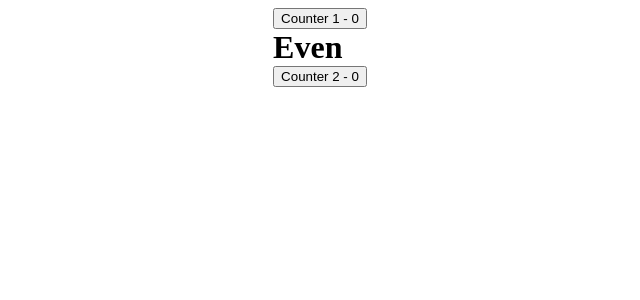
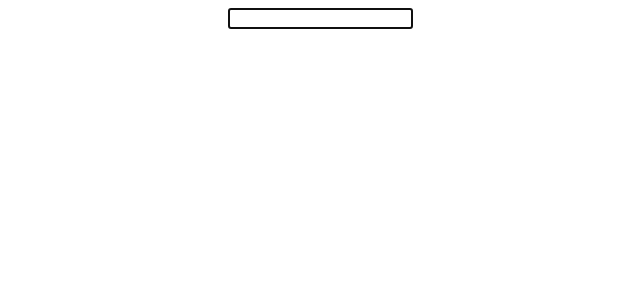
Before and after one commit to parveshnarwal/React-Demo-App, a React (Create React App) app: page / in a window 1280 px wide. Shown: the top 300 px of the page, without its empty margins (320-960 px from the left). Built offline with nearby package versions, Linux system fonts and the light colour scheme.

Commit message:
useRef hook demo

```diff
--- a/src/App.js
+++ b/src/App.js
@@ -8,7 +8,7 @@ import HookMouse from "./component/useEffectHooks/HookMouse"
 import IntervalHookCounter from "./component/useEffectHooks/IntervalHookCounter"
 import MouseContainer from "./component/useEffectHooks/MouseContainer"
 import CounterUseMemo from "./component/useMemoHookDemo/CounterUseMemo"
-//import ComponentC from "./component/useContextHooks/ComponentC"
+import ComponentC from "./component/useContextHooks/ComponentC"
 import Counter from "./component/useReducer/Counter"
 import CounterWithComplexState from "./component/useReducer/CounterWithComplexState"
 import CounterWithComplexStateAndAction from "./component/useReducer/CounterWithComplexStateAndAction"
@@ -18,7 +18,8 @@ import MultipleCounters from "./component/useReducer/MultipleCounters"
 import UsingMultipleUseReducers from "./component/useReducer/UsingMultipleUseReducers"
 import ComponentA from './component/useReducerWithuseContext/ComponentA'
 import ComponentB from "./component/useReducerWithuseContext/ComponentB"
-import ComponentC from "./component/useReducerWithuseContext/ComponentC"
+import UseRefDemo from "./component/UseRefDemo"
+//import ComponentC from "./component/useReducerWithuseContext/ComponentC"
 
 export const UserContext = React.createContext()
 
@@ -51,7 +52,7 @@ const App = () => {
 
   return (
     <>
-      <CounterUseMemo/>
+      <UseRefDemo/>
     </>
 
     // <>
--- /dev/null
+++ b/src/component/UseRefDemo.js
@@ -0,0 +1,18 @@
+import React, {useRef, useEffect} from 'react'
+
+const UseRefDemo = () => {
+
+    const inputRef = useRef(null)
+
+    useEffect(() => {
+        inputRef.current.focus()
+    }, [])
+
+    return (
+        <div>
+            <input type="text" ref={inputRef}></input>
+        </div>
+    )
+}
+
+export default UseRefDemo
```
